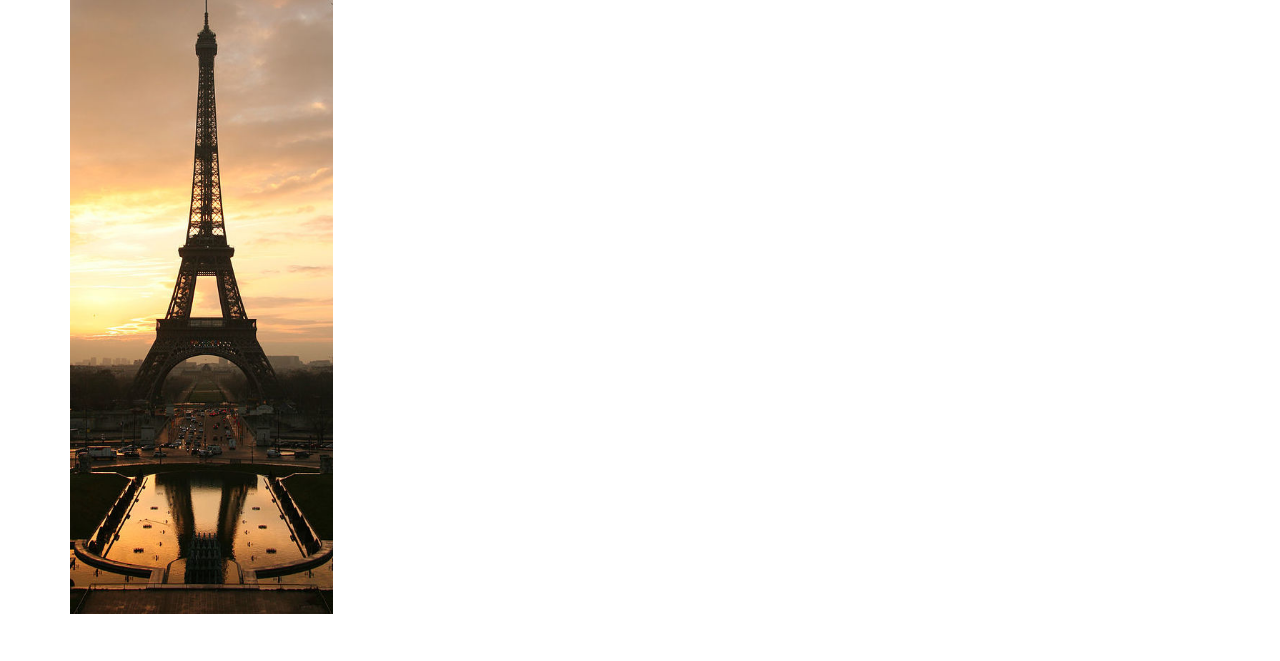
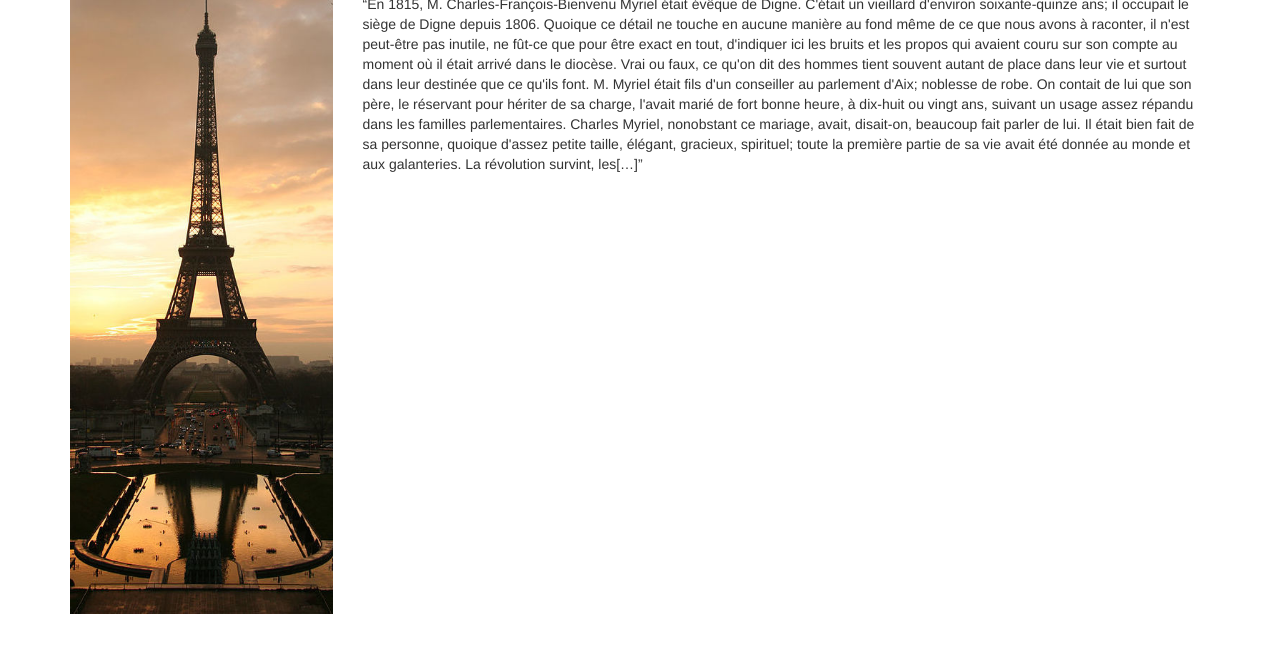
Before and after one commit to kzgach/kzgach.github.io, a plain HTML site: page index.html in a window 1280 px wide. Shown: the part 139-800 px from the top of the page. Drawn offline with nearby package versions, Linux system fonts and the light colour scheme.

```diff
--- a/index.html
+++ b/index.html
@@ -24,7 +24,11 @@
     <div class="row">
  		 <div class="col-md-3"><img src="images/toureiffel.jpg" class="img-responsive" alt="Responsive image"></div>
 
-  		<div class="col-md-9">This is the page body.</div>
+  		<div class="col-md-9"><h2>A clever title for awesome content that I shall create.</h2>
+  		“En 1815, M. Charles-François-Bienvenu Myriel était évêque de Digne. C'était un vieillard d'environ soixante-quinze ans; il occupait le siège de Digne depuis 1806.
+
+Quoique ce détail ne touche en aucune manière au fond même de ce que nous avons à raconter, il n'est peut-être pas inutile, ne fût-ce que pour être exact en tout, d'indiquer ici les bruits et les propos qui avaient couru sur son compte au moment où il était arrivé dans le diocèse. Vrai ou faux, ce qu'on dit des hommes tient souvent autant de place dans leur vie et surtout dans leur destinée que ce qu'ils font. M. Myriel était fils d'un conseiller au parlement d'Aix; noblesse de robe. On contait de lui que son père, le réservant pour hériter de sa charge, l'avait marié de fort bonne heure, à dix-huit ou vingt ans, suivant un usage assez répandu dans les familles parlementaires. Charles Myriel, nonobstant ce mariage, avait, disait-on, beaucoup fait parler de lui. Il était bien fait de sa personne, quoique d'assez petite taille, élégant, gracieux, spirituel; toute la première partie de sa vie avait été donnée au monde et aux galanteries. La révolution survint, les[…]”
+</div>
 	</div>
 	</div>
 
```
